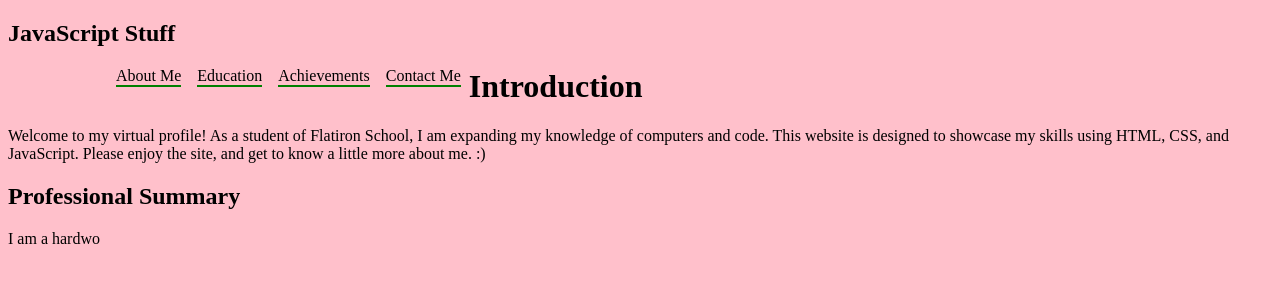
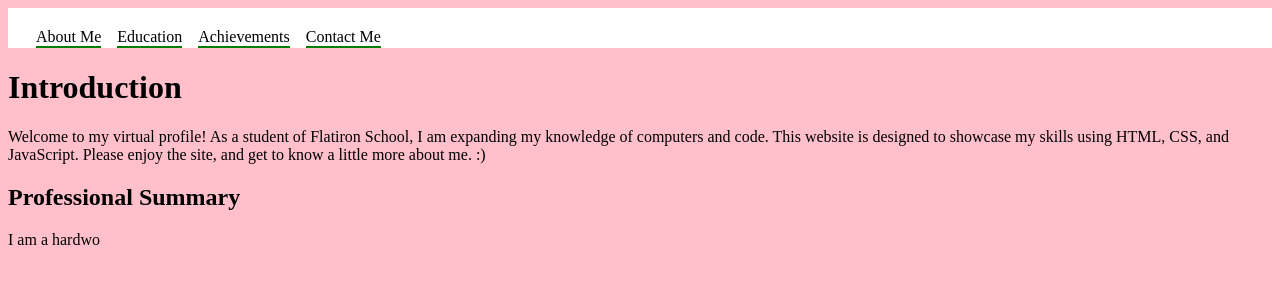
Before and after one commit to aweaver0124/website-project, a plain HTML site: page index.html in a window 1280 px wide. Drawn offline with Linux system fonts and the light colour scheme.

Commit message:
still working on this header...

```diff
--- a/script.js
+++ /dev/null
@@ -1,4 +0,0 @@
-const h2 = document.createElement("h2");
-h2.textContent = "JavaScript Stuff";
-
-document.querySelector("body").appendChild(h2);
--- a/style.css
+++ b/style.css
@@ -3,8 +3,11 @@ body {
 }
 .header {
     background-color: white;
-    display: block;
-    padding-left: 100px;
+    background-position: center center;
+    background-repeat: no-repeat;
+    padding: 20px;
+    text-align: center
+
 }
 .header nav a {
     border-bottom: 2px solid green;
```
Also changed, not shown: index.html (+1 -0 lines).
